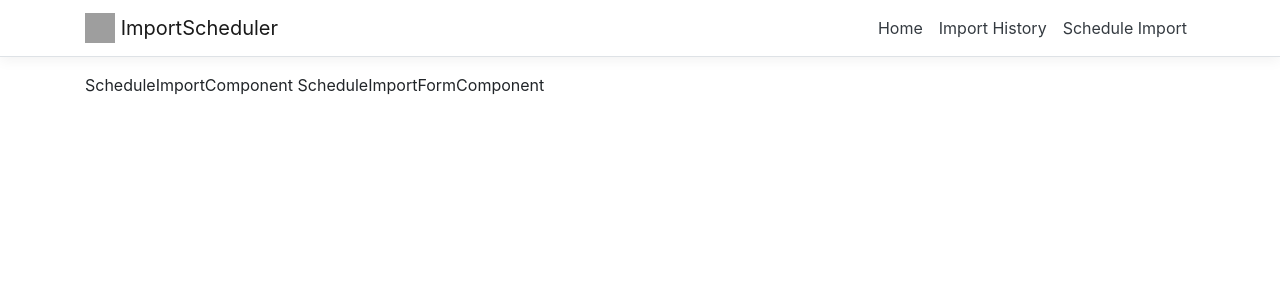
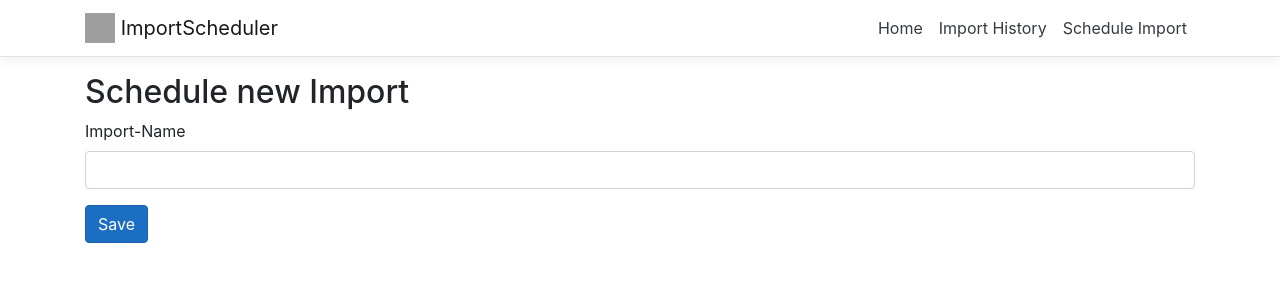
Before and after one commit to philipp-c-moser/ImportScheduler, an Angular app in the folder ImportScheduler/ClientApp/: page /ScheduleImport in a window 1280 px wide. Shown: the top 300 px of the page. Built offline with nearby package versions, Linux system fonts and the light colour scheme; grey boxes are pictures that could not be loaded.

Commit message:
ClientApp: Update Schedule Import Form

```diff
--- a/ImportScheduler/ClientApp/src/app/app.server.module.ts
+++ b/ImportScheduler/ClientApp/src/app/app.server.module.ts
@@ -1,7 +1,7 @@
 import { NgModule } from '@angular/core';
 import { ServerModule } from '@angular/platform-server';
 import { ModuleMapLoaderModule } from '@nguniversal/module-map-ngfactory-loader';
-import { AppComponent } from './app.component';
+import { AppComponent } from './components/app.component';
 import { AppModule } from './app.module';
 
 @NgModule({
--- a/ImportScheduler/ClientApp/src/app/components/schedule-import/schedule-import-form/schedule-import-form.component.html
+++ b/ImportScheduler/ClientApp/src/app/components/schedule-import/schedule-import-form/schedule-import-form.component.html
@@ -1 +1,16 @@
-ScheduleImportFormComponent
+<form #f="ngForm" (ngSubmit)="submit()" novalidate>
+
+
+      <div class="form-group">
+        <label for="import-name">Import-Name</label>
+        <input type="text" class="form-control" id="import-name">
+        <div class="alert alert-danger" *ngIf="">Please specify the import-name</div>
+      </div>
+
+
+
+      <button class="btn btn-primary" [disabled]="">
+        Save
+      </button>
+
+</form>
--- a/ImportScheduler/ClientApp/src/app/components/schedule-import/schedule-import-form/schedule-import-form.component.ts
+++ b/ImportScheduler/ClientApp/src/app/components/schedule-import/schedule-import-form/schedule-import-form.component.ts
@@ -5,4 +5,10 @@ import { Component } from '@angular/core';
   templateUrl: './schedule-import-form.component.html',
 })
 export class ScheduleImportFormComponent {
+
+
+  submit() {
+
+  }
+
 }
--- a/ImportScheduler/ClientApp/src/app/components/schedule-import/schedule-import/schedule-import.component.html
+++ b/ImportScheduler/ClientApp/src/app/components/schedule-import/schedule-import/schedule-import.component.html
@@ -1,3 +1,5 @@
-ScheduleImportComponent
+<h2>
+    Schedule new Import
+</h2>
 
 <schedule-import-form></schedule-import-form>
```
Also changed, not shown: ImportScheduler/ClientApp/src/app/components/app.component.html (line endings or trailing spaces), 1 other file (tests, documents, lock files or other folders).
